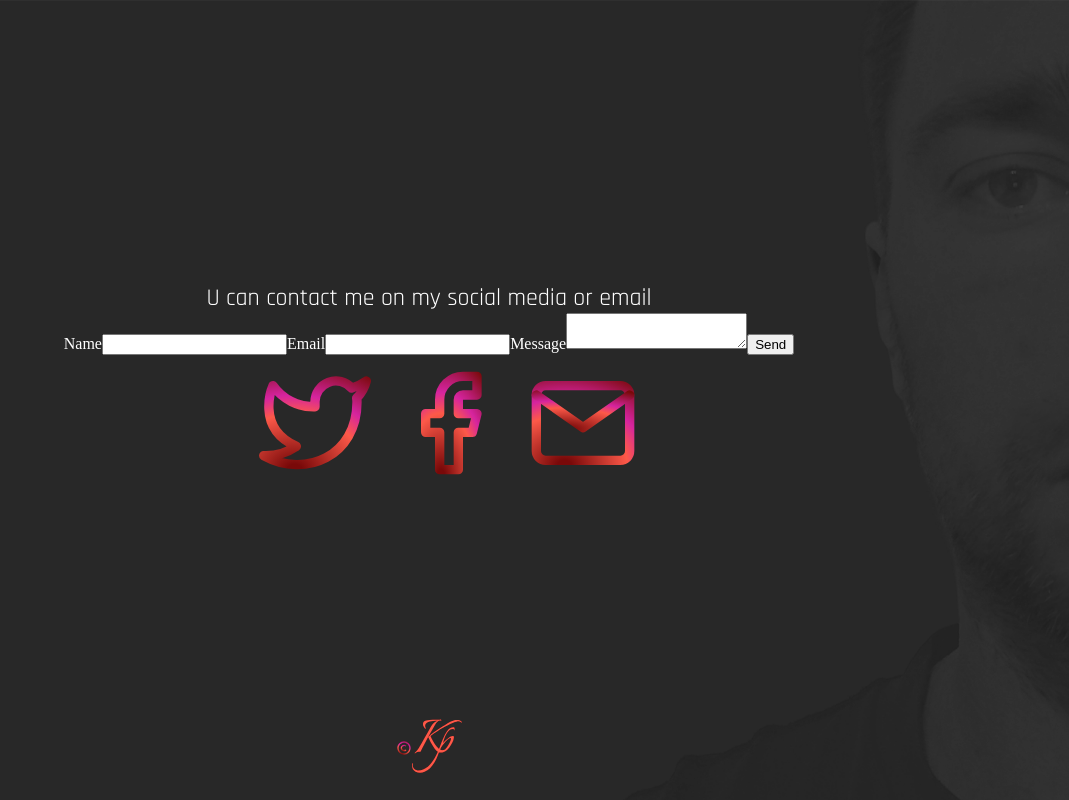
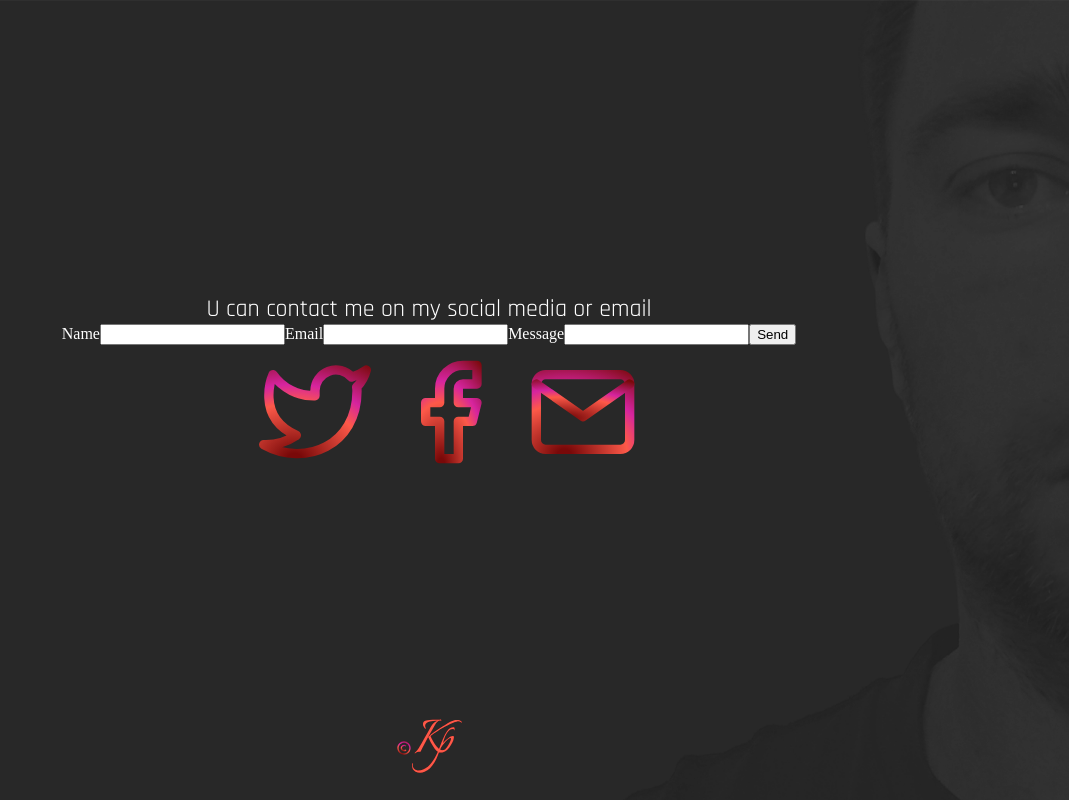
Before and after one commit to Kristopp/Portfolio, a Next.js app: page /contact in a window 1280 px wide. Shown: the whole page, without its empty margins (211-1280 px from the left). Built offline with nearby package versions, Linux system fonts and the light colour scheme; a web font is replaced by a local one.

Commit message:
mail comp

```diff
--- a/components/emailComponent/index.tsx
+++ b/components/emailComponent/index.tsx
@@ -1,6 +1,8 @@
 import React, { useState } from "react";
 import emailjs, { init } from "emailjs-com";
 import { modalContainer } from "./style";
+import { useForm } from "react-hook-form";
+
 init("user_KsSIISErJQQNrpodMRrTv");
 /* import * as dotenv from 'dotenv'; */
 const SERVICE_ID: any = process.env.NEXT_PUBLIC_SERVICE_ID;
@@ -22,15 +24,14 @@ const EmailComponent = () => {
     from_email: "",
     message: "",
   });
-
+  const { register, handleSubmit, watch, errors } = useForm<Email>();
   const handleChange = (e: React.ChangeEvent<HTMLInputElement>) => {
     setEmailData({ ...eMailData, [e.target.name]: e.target.value });
   };
 
-  function sendEmail(e: React.ChangeEvent<HTMLInputElement>) {
-    e.preventDefault();
+  const onSubmit = (e: React.ChangeEvent<HTMLInputElement>) => {
     init("user_KsSIISErJQQNrpodMRrTv");
-    console.log(eMailData)
+    console.log(eMailData);
     emailjs.send(SERVICE_ID, TEMPLATE, eMailData, USER_ID).then(
       (result) => {
         console.log(result.text);
@@ -39,16 +40,17 @@ const EmailComponent = () => {
         console.log(error.text);
       }
     );
-  }
+  };
 
   return (
-    <form className="contact-form" onSubmit={sendEmail}>
+    <form className="contact-form" onSubmit={handleSubmit(onSubmit)}>
       <label>Name</label>
-      <input type="text" name="from_name" onChange={handleChange} />
+      <input type="text" name="from_name" ref={register({ required: true })} onChange={handleChange} />
+      {errors.from_name && <span>This field is required</span>}
       <label>Email</label>
-      <input type="email" name="from_email" onChange={handleChange} />
+      <input type="email" name="from_email" ref={register({ required: true })} onChange={handleChange} />
       <label>Message</label>
-      <textarea name="message" onChange={handleChange}/>
+      <input type="text" name="message" ref={register({ required: true })} onChange={handleChange} />
       <input type="submit" value="Send" />
     </form>
   );
```
